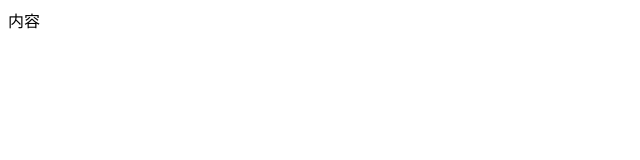
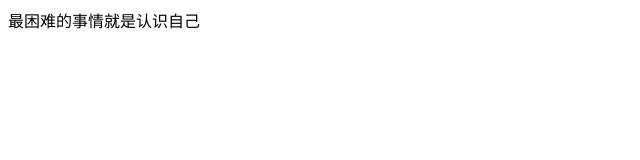
Before and after one commit to liyifei1/day2---new, a plain HTML site: page index.html in a window 1280 px wide. Shown: the whole page, without its empty margins (0-640 px from the left). Drawn offline with Linux system fonts and the light colour scheme.

Commit message:
添加gxy

```diff
--- a/index.html
+++ b/index.html
@@ -9,7 +9,7 @@
 </head>
 
 <body>
-    <div class="dev">内容</div>
+    <div class="gxy">最困难的事情就是认识自己</div>
 </body>
 
 </html>
```
